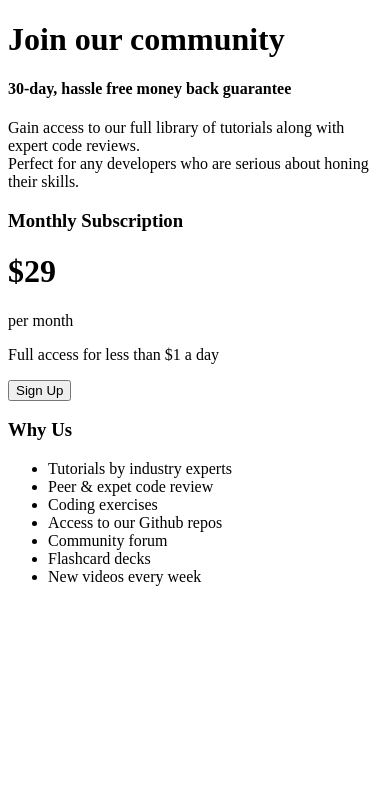
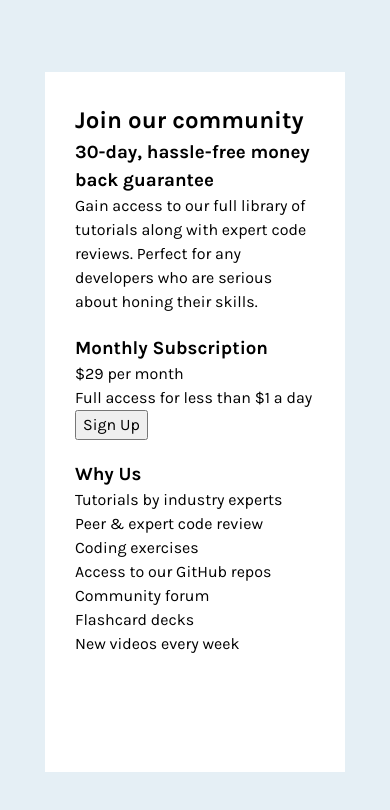
Before and after one commit to FHernandez08/single-price-grid-component-master, a plain HTML site: page index.html in a window 390 px wide. Drawn offline with Linux system fonts and the light colour scheme.

Commit message:
redo the css
start with mobile design (easier)

```diff
--- a/index.html
+++ b/index.html
@@ -7,37 +7,35 @@
   <link rel="icon" type="image/png" sizes="32x32" href="./images/favicon-32x32.png">
 
   <title>Frontend Mentor | Single Price Grid Component</title>
+  <link rel="stylesheet" href="style.css">
+  <link rel="preconnect" href="https://fonts.googleapis.com">
+  <link rel="preconnect" href="https://fonts.gstatic.com" crossorigin>
+  <link href="https://fonts.googleapis.com/css2?family=Karla:ital,wght@0,200..800;1,200..800&display=swap" rel="stylesheet">
 </head>
 <body>
   <div class="container">
-    <div class="grid-row-1">
-      <h1>Join our community</h1>
-      <h4>30-day, hassle free money back guarantee</h4>
-      <p>Gain access to our full library of tutorials along with expert code reviews. <br>
-      Perfect for any developers who are serious about honing their skills.</p>
+    <div class="item item-1">
+      <h2>Join our community</h2>
+      <h3>30-day, hassle-free money back guarantee</h3>
+      <p>Gain access to our full library of tutorials along with expert code reviews. Perfect for any developers who are serious about honing their skills.</p>
     </div>
-    <div class="grid-row-2">
-      <div class="grid-column-1">
-        <h3>Monthly Subscription</h3>
-        <div class="flex-item">
-          <h1>$29</h1>
-          <p>per month</p>
-        </div>
-        <p>Full access for less than $1 a day</p>
-        <button class="sign-up">Sign Up</button>
-      </div>
-      <div class="grid-column-2">
-        <h3>Why Us</h3>
-        <ul>
-          <li>Tutorials by industry experts</li>
-          <li>Peer & expet code review</li>
-          <li>Coding exercises</li>
-          <li>Access to our Github repos</li>
-          <li>Community forum</li>
-          <li>Flashcard decks</li>
-          <li>New videos every week</li>
-        </ul>
-      </div>
+    <div class="item item-2">
+      <h3>Monthly Subscription</h3>
+      <p><span>&dollar;</span>29 per month</p>
+      <p>Full access for less than &dollar;1 a day</p>
+      <button>Sign Up</button>
+    </div>
+    <div class="item item-3">
+      <h3>Why Us</h3>
+      <p>
+        Tutorials by industry experts <br>
+        Peer &amp; expert code review <br>
+        Coding exercises <br>
+        Access to our GitHub repos <br>
+        Community forum <br>
+        Flashcard decks <br>
+        New videos every week
+      </p>
     </div>
   </div>
 </body>
--- /dev/null
+++ b/style.css
@@ -0,0 +1,94 @@
+/*
+  1. Use a more-intuitive box-sizing model.
+*/
+*, *::before, *::after {
+  box-sizing: border-box;
+}
+/*
+  2. Remove default margin
+*/
+* {
+  margin: 0;
+}
+/*
+  Typographic tweaks!
+  3. Add accessible line-height
+  4. Improve text rendering
+*/
+body {
+  line-height: 1.5;
+  -webkit-font-smoothing: antialiased;
+}
+/*
+  5. Improve media defaults
+*/
+img, picture, video, canvas, svg {
+  display: block;
+  max-width: 100%;
+}
+/*
+  6. Remove built-in form typography styles
+*/
+input, button, textarea, select {
+  font: inherit;
+}
+/*
+  7. Avoid text overflows
+*/
+p, h1, h2, h3, h4, h5, h6 {
+  overflow-wrap: break-word;
+}
+/*
+  8. Create a root stacking context
+*/
+#root, #__next {
+  isolation: isolate;
+}
+
+:root {
+    --primary-cyan: hsl(179, 62%, 43%);
+    --primary-yellow: hsl(71, 73%, 54%);
+
+    --neutral-gray: hsl(204, 43%, 93%);
+    --neutral-blue: hsl(218, 22%, 67%);
+
+    --fs-main: 16px;
+
+    --ff-main: "Karla", sans-serif;
+    --fw-regular: 400;
+    --fw-bold: 700;
+}
+
+body {
+    background-color: var(--neutral-gray);
+    width: 100%;
+    height: 100vh;
+}
+
+.container {
+    position: absolute;
+    top: 50%;
+    left: 50%;
+    transform: translate(-50%, -50%);
+
+    height: 700px;
+    width: 300px;
+    background-color: white;
+    padding: 20px;
+    display: flex;
+    flex-direction: column;
+
+    font-family: var(--ff-main);
+}
+
+.item {
+    padding: 10px;
+}
+
+/* item 1 */
+
+
+/* item 2 */
+
+
+/* item 3 */
```
